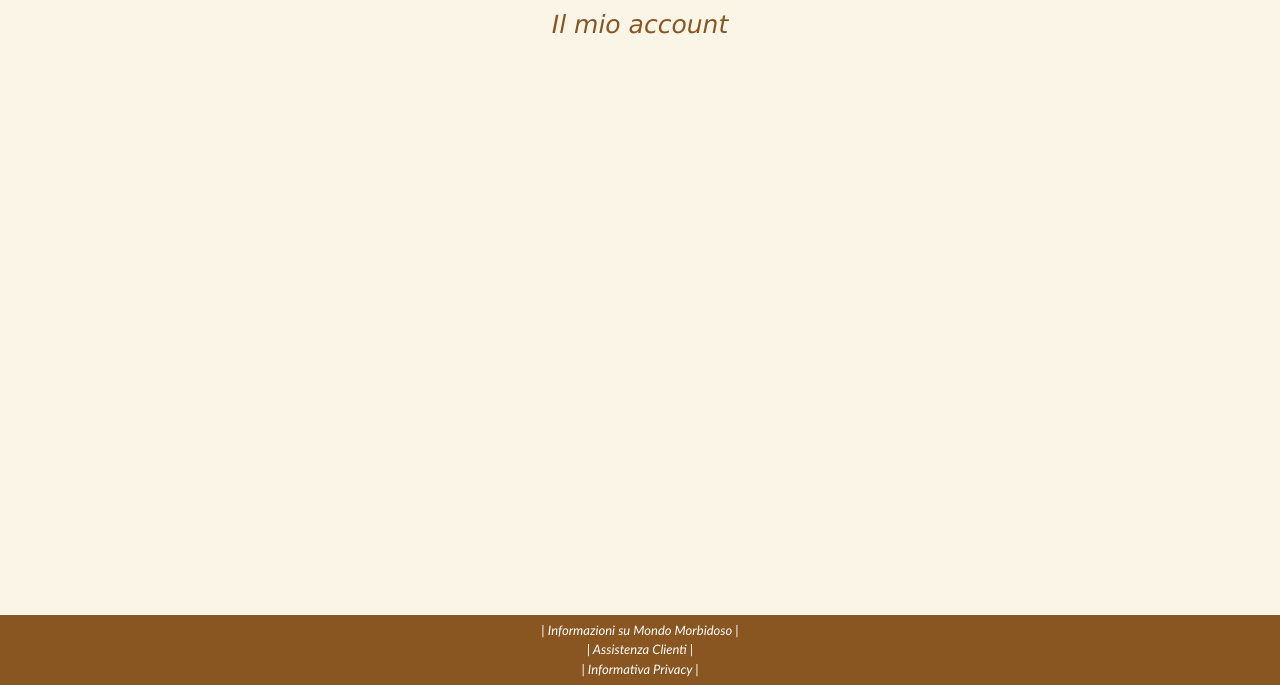
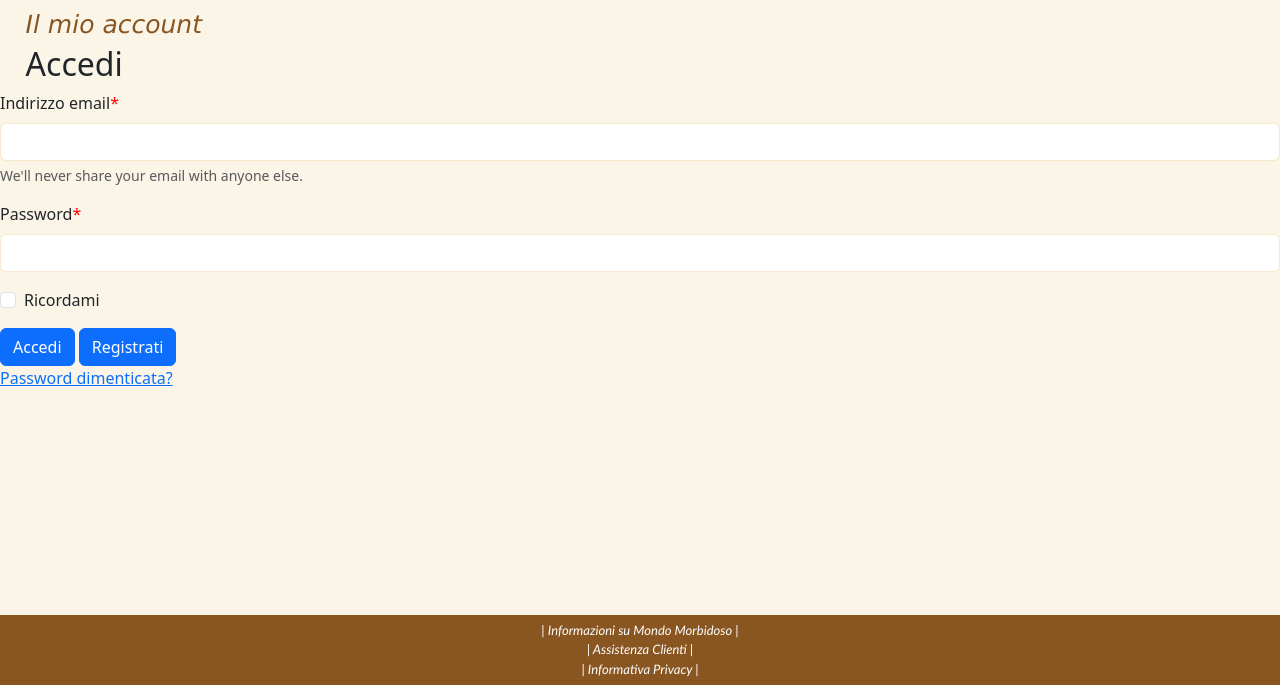
Before and after one commit to kolia202/Tecnologie-Web, a PHP site: page /php/account.php in a window 1280 px wide. Shown: the part 115-800 px from the top of the page. Run offline with PHP 8.4, Linux system fonts and the light colour scheme.

Commit message:
prima query?

```diff
--- a/db/database.php
+++ b/db/database.php
@@ -7,8 +7,15 @@ class DatabaseHelper {
             die("Connection failed: ");
         }
     }
+
+    public function getMediaVoti() {
+        $stmt = $this->db->prepare("
+            SELECT AVG(Voto) AS media_voti FROM recensione
+        ");
+        $stmt->execute();
+        $result = $stmt->get_result();
+        $row = $result->fetch_assoc();
+        return $row["media_voti"] ? number_format($row["media_voti"], 1) : "0.0";
+    }
 }
-
-
-
 ?>
--- a/php/index.php
+++ b/php/index.php
@@ -3,5 +3,6 @@ require_once("bootstrap.php");
 session_start();
 $templateParams["titolo"] = "Mondo Morbidoso - Home";
 $templateParams["nome"] = "indexC.php";
+$templateParams["mediaVoti"] = $dbhost->getMediaVoti();
 require("../template/base.php");
 ?>
--- a/template/accountC.php
+++ b/template/accountC.php
@@ -1 +1,20 @@
-<h1>Il mio account</h1>
+<h1 style="text-align: left; margin-left: 2%;">Il mio account</h1>
+<h2 style="text-align: left; margin-left: 2%;">Accedi</h2>
+<form>
+  <div class="mb-3">
+    <label for="exampleInputEmail1" class="form-label">Indirizzo email<span style="color: red;">*</span></label>
+    <input type="email" class="form-control" id="exampleInputEmail1" aria-describedby="emailHelp">
+    <div id="emailHelp" class="form-text">We'll never share your email with anyone else.</div>
+  </div>
+  <div class="mb-3">
+    <label for="exampleInputPassword1" class="form-label">Password<span style="color: red;">*</span></label>
+    <input type="password" class="form-control" id="exampleInputPassword1">
+  </div>
+  <div class="mb-3 form-check">
+    <input type="checkbox" class="form-check-input" id="exampleCheck1">
+    <label class="form-check-label" for="exampleCheck1">Ricordami</label>
+  </div>
+  <button type="button" class="btn btn-primary">Accedi</button>
+  <button type="button" class="btn btn-primary">Registrati</button>
+</form>
+<a href="#">Password dimenticata?</a>
--- a/template/indexC.php
+++ b/template/indexC.php
@@ -10,3 +10,4 @@
         <button type="button" class="btn btn-sm fw-bold" style="background-color: rgb(137, 85, 32); color: white; font-family: 'Lucida Sans', 'Lucida Sans Regular', 'Lucida Grande', 'Lucida Sans Unicode', Geneva, Verdana, sans-serif; font-size: 12px; font-style: italic;">Scopri tutti i nostri peluche</button>
     </a>
 </div>
+<p>Valutazione media dei clienti: <strong><?php echo $templateParams["mediaVoti"];?></strong></p>
```
Also changed, not shown: php/registrati.php (added, +7 -0 lines), template/registratiC.php (added), utilities/img/peluchehome.png (deleted).
